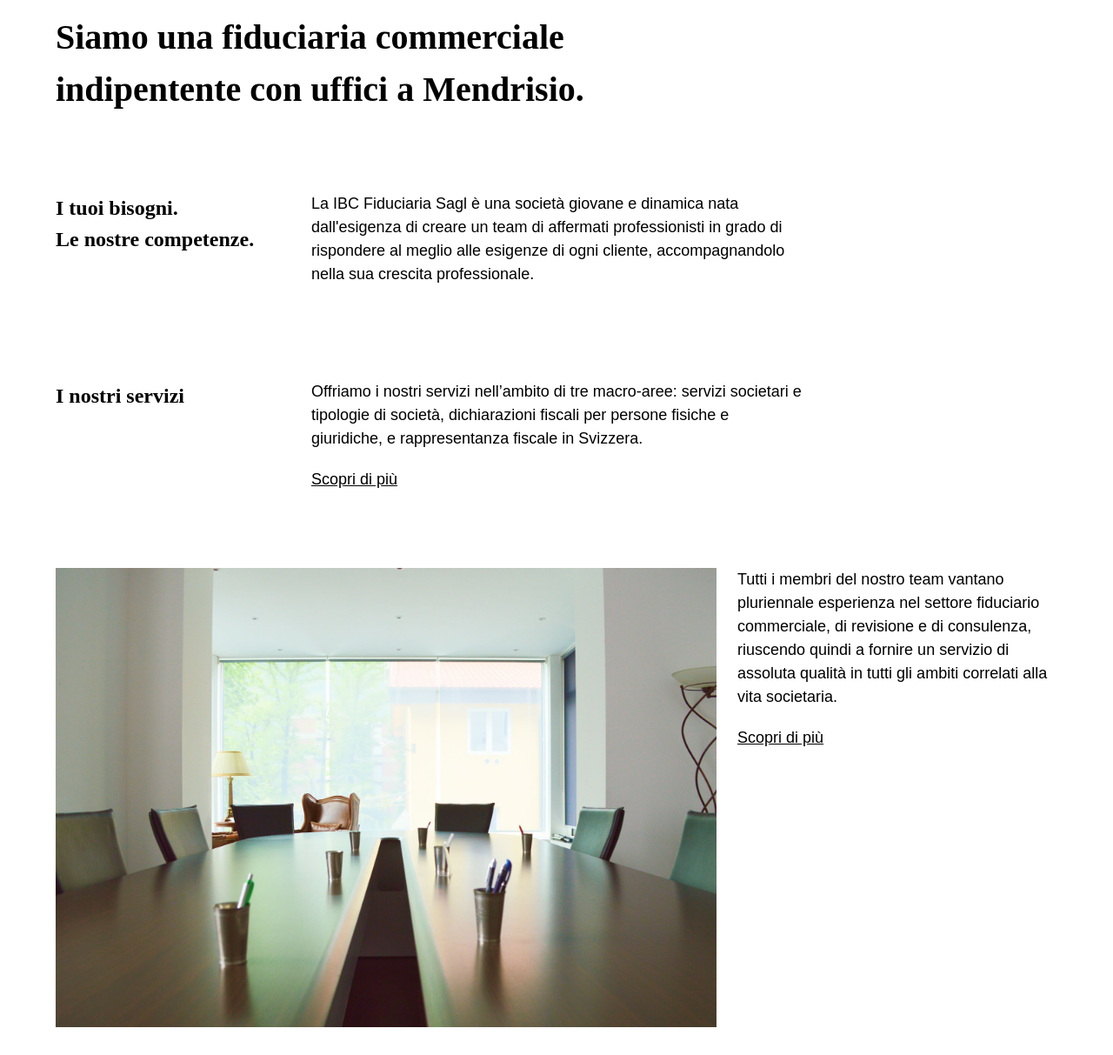
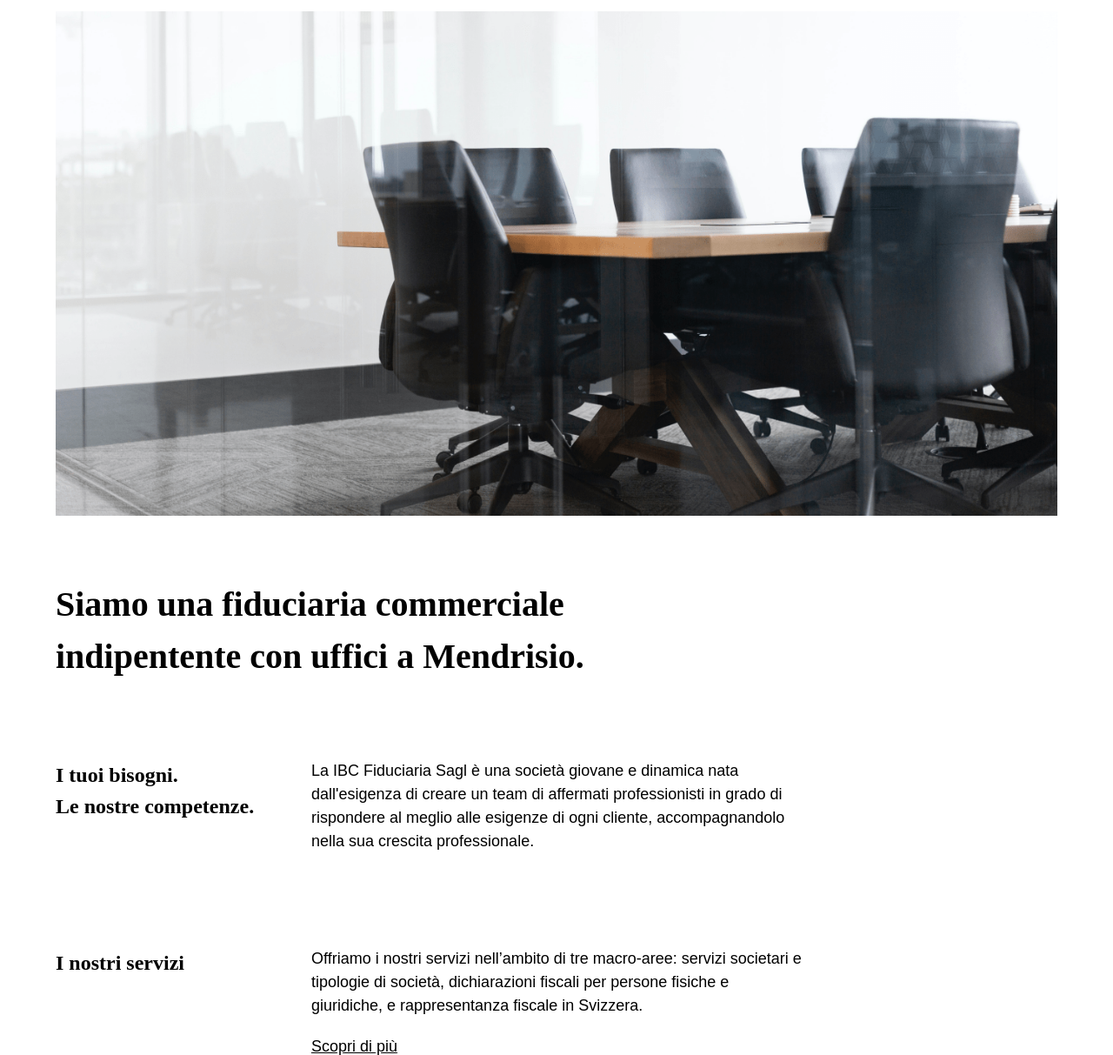
Before and after one commit to timoanzalone/ibc, a website: page public/index.html in a window 1280 px wide. Shown: the part 87-1300 px from the top of the page at 87% size. Drawn offline with Linux system fonts and the light colour scheme; a web font is replaced by a local one.

Commit message:
Update index.html

```diff
--- a/public/index.html
+++ b/public/index.html
@@ -49,7 +49,7 @@
   </header>
   <main>
     <div class="container is-fluid">
-      <!-- <img class="m-b-xl wow fadeIn" src="img/ibc_fiduciaria_maroggia_2.jpg" alt="">  -->
+      <img class="m-b-xl wow fadeIn" src="img/ibc_fiduciaria_home.jpg" alt="">
 
       <div class="columns">
         <div class="column is-7 m-b-xl">
@@ -91,9 +91,9 @@
 
 
       <div class="columns m-t-xl wow fadeIn">
-        <div class="column is-8" style="display: flex; flex-direction:column;">
+        <!-- <div class="column is-8" style="display: flex; flex-direction:column;">
           <img style="align-self: end; margin-top: auto;" src="img/ibc_fiduciaria_uffici_home.jpg" alt="">
-        </div>
+        </div> -->
 
         <div class="column is-4" style="display:flex; flex-direction:column;">
           <p>
```
